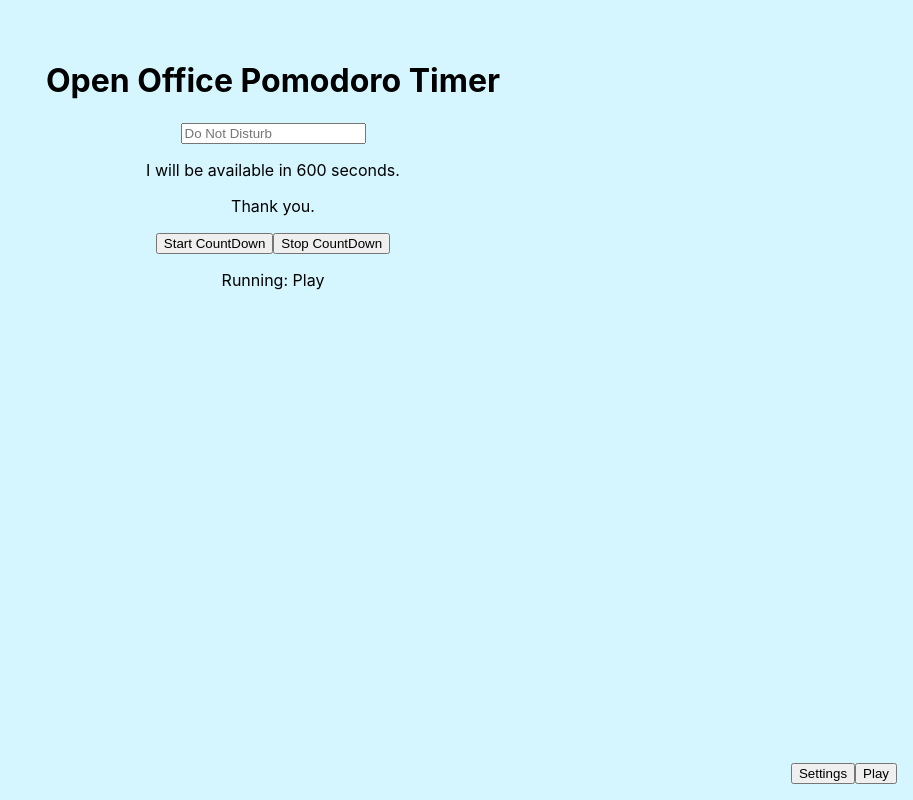
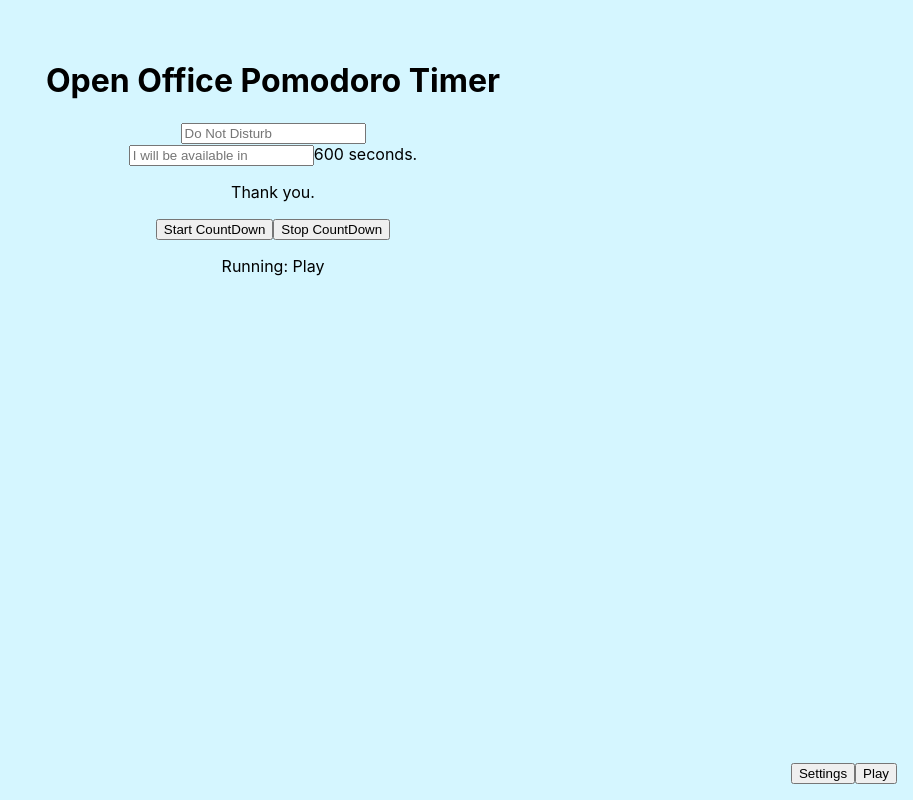
Before and after one commit to mocove/office-pomodoro, a React (Create React App) app: page / in a window 1280 px wide. Both pictures are taken after a click on the element "Do Not Disturb". Shown: the whole page, without its empty margins (367-1280 px from the left). Built offline with nearby package versions, Linux system fonts and the light colour scheme.

Commit message:
Intermediate step.

```diff
--- a/src/App.js
+++ b/src/App.js
@@ -13,7 +13,7 @@ class App extends Component {
       isSettingsOpen: false,
       isEditing: false,
       txtHeadline: 'Do Not Disturb',
-      txtLeadUp: 'I will be available in',
+      txtLeadup: 'I will be available in',
       txtEnding: 'Thank you.'
     }
 
@@ -27,9 +27,9 @@ class App extends Component {
     this.handleClickPlayStop = this.handleClickPlayStop.bind(this);
     this.handleClickSettings = this.handleClickSettings.bind(this);
 
-    this.handleTxtHeadlineChange = this.handleTxtHeadlineChange.bind(this);
-    this.handleTxtLeadupChange = this.handleTxtLeadupChange.bind(this);
-    this.handleTxtEndingChange = this.handleTxtEndingChange.bind(this);
+    //this.handleTxtHeadlineChange = this.handleTxtHeadlineChange.bind(this);
+    //this.handleTxtLeadupChange = this.handleTxtLeadupChange.bind(this);
+    //this.handleTxtEndingChange = this.handleTxtEndingChange.bind(this);
     this.handleTxtChange = this.handleTxtChange.bind(this);
   }
 
@@ -60,7 +60,7 @@ class App extends Component {
       e.target.blur();
     }
   }
-
+/*
   handleTxtHeadlineChange(e) {
     this.setState({ txtHeadline: e.target.value });
     if (e.keyCode === 13) {
@@ -75,6 +75,7 @@ class App extends Component {
     console.log(e.target.value);
     this.setState({ txtEnding: e.target.value });
   }
+*/
 
   toggleEditing(e) {
     //const selected = e.target.dataset.text;
@@ -131,12 +132,40 @@ class App extends Component {
         <br /><br /><h1>Open Office Pomodoro Timer</h1>
         <div data-text="headline">
           {this.state.isEditing ? (
-            <input data-text="headline" type="text" onBlur={this.toggleEditing} onKeyUp={this.handleTxtChange} placeholder={this.state.txtHeadline} />
+            <input
+              data-text="headline"
+              type="text"
+              onBlur={this.toggleEditing}
+              onKeyUp={this.handleTxtChange}
+              placeholder={this.state.txtHeadline}
+            />
           ) : (
-            <p data-text="headline" onClick={this.toggleEditing}>{ this.state.txtHeadline }</p>
+            <p
+              data-text="headline"
+              onClick={this.toggleEditing}
+            >{ this.state.txtHeadline }</p>
           )}
         </div>
-        <p>{ this.state.txtLeadUp } { this.state.counter } seconds.</p>
+        <div data-text="leadup">
+          {this.state.isEditing ? (
+            <div>
+              <input
+                data-text="leadup"
+                type="text"
+                onBlur={this.toggleEditing}
+                onKeyUp={this.handleTxtChange}
+                placeholder={this.state.txtLeadup}
+              />
+              <span>{ this.state.counter } seconds.</span>
+          </div>
+          ) : (
+            <p
+              data-text="leadup"
+              onClick={this.toggleEditing}
+            >{ this.state.txtLeadup } { this.state.counter } seconds.</p>
+          )}
+        </div>
+
         <p>{ this.state.txtEnding }</p>
         <button onClick={ this.startCountDown }>Start CountDown</button>
         <button onClick={ this.stopCountDown }>Stop CountDown</button>
```
